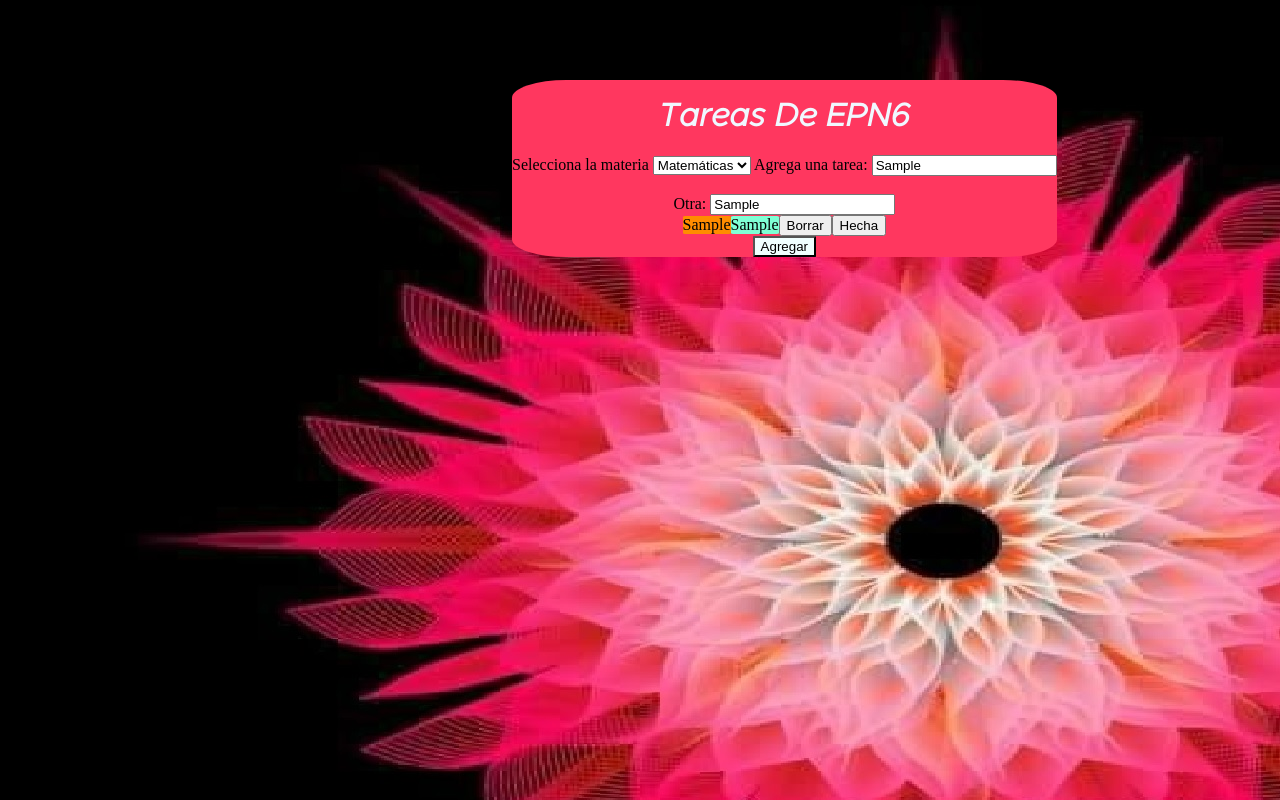
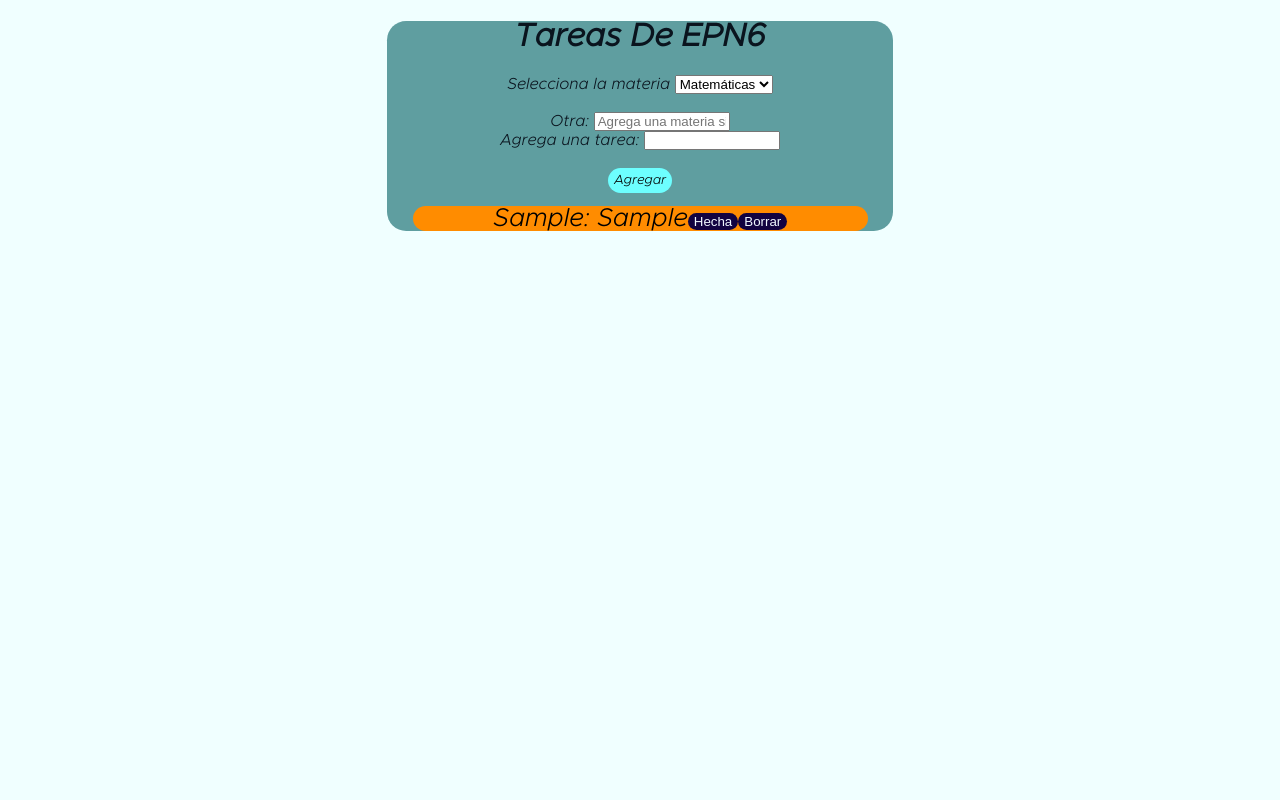
Before and after one commit to GabrielRivera10/Curso-Web, a plain HTML site: page Semana 3/ListaDeTareas/index.html in a window 1280 px wide. Both pictures are taken after typing "Sample", "Sample" into the empty fields and a click on the button "Agregar". Drawn offline with Linux system fonts and the light colour scheme.

Commit message:
Agregue la lista de materias

```diff
--- a/Semana 3/ListaDeTareas/dynamics/Js/index.js
+++ b/Semana 3/ListaDeTareas/dynamics/Js/index.js
@@ -5,37 +5,51 @@ const input = document.getElementById("tareaN");
 const lista = document.getElementById("lista");
 const borrar = document.getElementsByClassName("borrar");
 const hecha = document.getElementsByClassName("hecha");
-let materia = ['Matemáticas', 'Química', 'Biología', 'Espagnhul'];
+
+var matBas= ['Matemáticas', 'Químca', 'Biología', 'Espagnhul'];
 
 agregar.addEventListener("click", (evento) => {
-    if(otra.value !== ''){
-        console.log(otra.value);
-        let justo = false;
-        while(justo != true){
-            for(let revisar of materia){
-                if(otra === revisar){
-                    justo = false;
-                }else{
-                    justo = true;
-                }
+    if(input.value != ''){
+        let num=0;
+        let existe=0;
+        if(otra.value !==''){
+            do{//para esto Aurora, Mia y yo juntamos los cerebros de un ajo y de dos tepos
+                if(otra.value == matBas[num])
+                    existe=1;
+                    num+=1;
+            }while(num<matBas.length)
+            if(existe==0){
+                mater.innerHTML += '<option value= "' + otra.value + '">' + otra.value + '</option>';
+                lista.innerHTML += '<div class="asignacion">' + otra.value + ': ' + tareaN.value + '<button class="hecha">Hecha</button><button class="borrar">Borrar</button></div>';
+                matBas.push(otra.value);
             }
+            else
+            lista.innerHTML += '<div class="asignacion">' + otra.value + ': ' + tareaN.value + '<button class="hecha">Hecha</button><button class="borrar">Borrar</button></div>';
+            otra.value='';
         }
-        if(justo == true){
-            mater.innerHTML += '<option value= "' + otra.value + '">' + otra.value + '</option>';//se sigue agregando pero lo arreglare
-            lista.innerHTML += '<div class="disMat">' + otra.value + '</div><div class="disTar"> ' + tareaN.value + '</div><button class="borrar">Borrar</button><button class="hecha">Hecha</button>';
-            materia.push(otra.value);
-            console.log(materia);
+        else{
+            lista.innerHTML += '<div class="asignacion">' + mater.value + ': ' + tareaN.value + '<button class="hecha">Hecha</button><button class="borrar">Borrar</button></div>';
         }
     }
     else{
-        lista.innerHTML += '<div><div class="disMat">' + mater.value + '  </div><div class="disTar">' + tareaN.value + '</div><button class="borrar">Borrar</button><button class="hecha">Hecha</button></div><br>';
+        alert("Agrega una tarea");
     }
+    tareaN.value='';
 });
 
 lista.addEventListener("click", (evento) => {
     if(evento.target.className === 'borrar'){
-        evento.target.parentElement.outerHTML = '';
+        evento.target.parentElement.innerHTML = '';
     }
-    evento.stopPropagation();
+    if(evento.target.className === 'hecha'){
+        if(evento.target.className == 'Hecha'){
+            hecha.value='No hecha';
+            Tareas+=1;
+        }
+        else{
+            hecha.value='Hecha';
+            Tareas-=1;
+        }
 
+    }
 });
--- a/Semana 3/ListaDeTareas/index.html
+++ b/Semana 3/ListaDeTareas/index.html
@@ -10,6 +10,7 @@
 <body>
     <div id="tabla" style="text-align:center">
         <h1>Tareas De EPN6</h1>
+        <div class="seleccion">
         <label for="mater">Selecciona la materia</label>
         <select id="mater">
             <option value="Matemáticas">Matemáticas</option>
@@ -17,15 +18,20 @@
             <option value="Biología">Biología</option>
             <option value="Espagnhul">Español</option>
         </select>
-        <label for="tareaN">Agrega una tarea: </label>
-        <input id="tareaN" name="tareaN" type="text">
+        </div>
+        <br/>
+        <label class="petText" for="otra">Otra: </label>
+        <input class="Peticion" id="otra" name="otra" placeholder="Agrega una materia si no esta" style="display: line;">
+        <br/>
+        <label class="petText" for="tareaN">Agrega una tarea: </label>
+        <input class="Peticion" id="tareaN" name="tareaN" type="text" style="display: line;">
         <br/><br/>
-        <label for="otra">Otra:</label>
-        <input id="otra" name="otra" type="text">
+        <button id="agregar">Agregar</button>
         <div id="lista">
         <!--Aqui van las tareas introducidas-->
         </div>
-        <button id="agregar">Agregar</button>
+
+
     </div>
     <script src="./dynamics/Js/index.js"></script>
 </body>
--- a/Semana 3/ListaDeTareas/statics/Css/styles.css
+++ b/Semana 3/ListaDeTareas/statics/Css/styles.css
@@ -3,45 +3,74 @@
     src: url(../fonts/Metropolis/Metropolis-LightItalic.otf);
 }
 #tabla{
+    position: relative;
+    left: 30%;
+    top: 20%;
+    width: 40%;
+    height: auto;
+    background-color: cadetblue;
+    border: 3px;
+    border-radius: 1.5vw;
+}
+.seleccion{
     width: auto;
     height: auto;
-    border: 8px;
-    border-radius: 10%;
-    border-color: black;
-    background-color: rgb(255, 55, 95);
-    display: inline-block;
-    position: absolute;
-    left: 40%;
-    top: 10%;
+    font-family: "Bonito";
+    font-size:medium;
+    color:rgb(10, 20, 30);
+    position: relative;
+}
+.petText{
+    width: 10vw;
+    height: 2vw;
+    font-family: "Bonito";
+    color: rgb(10, 20, 30);
+}
+.Peticion{
+    width: 10vw;
+    height: 1vw;
+    color: rgb(3, 31, 31);
+}
+.hecha{
+    border: 2px;
+    border-radius: 1vw;
+    background-color: rgb(18, 3, 65);
+    color: aliceblue;
+    display: inline-flex;
+}
+.borrar{
+    border: 2px;
+    border-radius: 1vw;
+    background-color: rgb(18, 3, 65);
+    color: aliceblue;
+    display: inline-flex;
 }
 #agregar{
-    height: auto;
+    font-family: "Bonito";
+    height: 2vw;
     width: auto;
-    border-radius: 3%;
-    background-color: azure;
+    border: 3px;
+    border-radius: 1.5vw;
+    margin-bottom: 1vw;
+    background-color: rgb(109, 255, 255);
 }
-.disMat{
-    width: auto;
+.asignacion{
+    font-family: "Bonito";
+    font-size: 2vw;
+    width: 90%;
     height: auto;
     border: 4px;
     background-color: darkorange;
-    border-radius: 5%;
+    border-radius: 2vw;
     border-color: black;
-    display: inline-block;
-}
-.disTar{
-    width: auto;
-    height: auto;
-    border: 4px;
-    border-radius: 5%;
-    background-color: aquamarine;
-    border-color: black;
-    display: inline-block;
+    display: block;
+    margin-left:2vw;
+    margin-bottom: 1vw;
 }
 h1{
     font-family: "Bonito";
-    color: aliceblue;
+    color: rgb(10, 20, 30);
 }
 body{
-    background-image: url(../Image/Fondo\ flor.jpg);
+    background-color: azure;
 }
```
